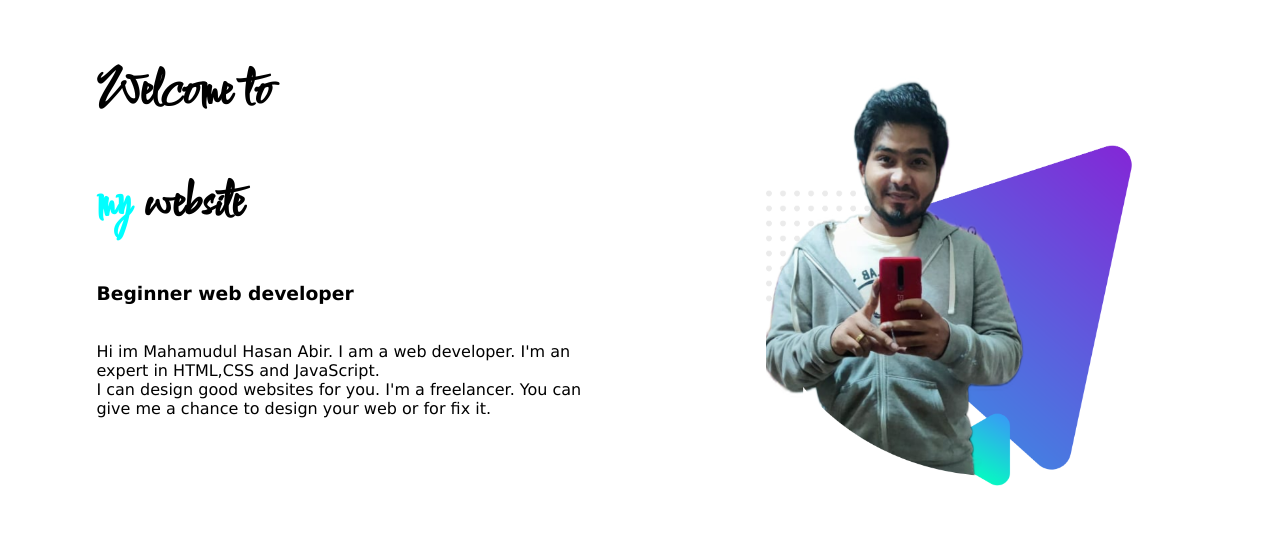
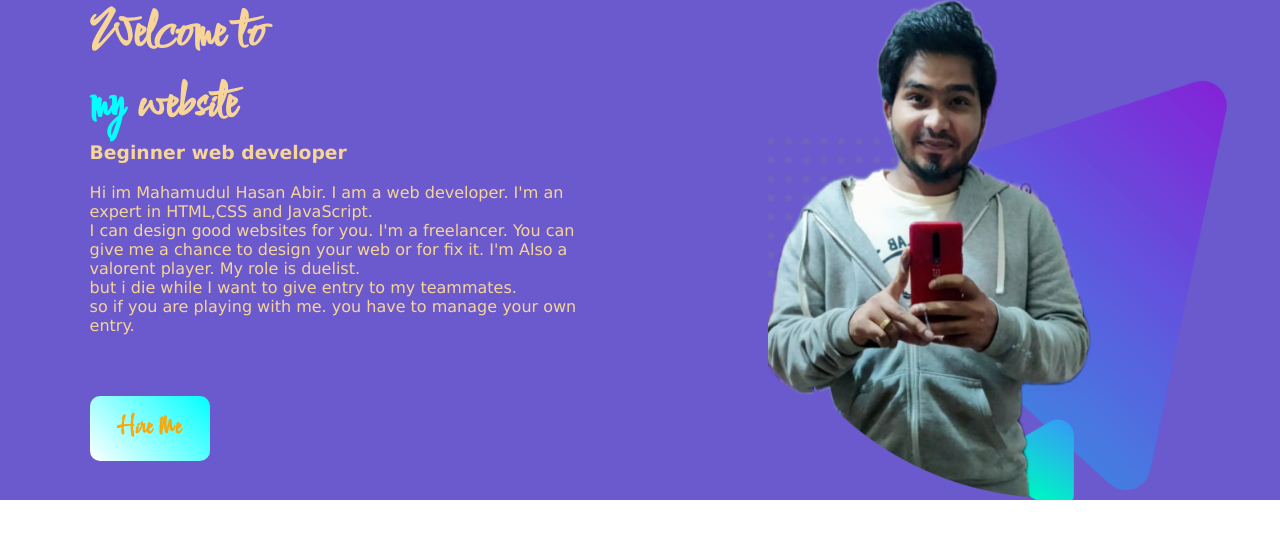
Before and after one commit to DynamoAbir/another-big, a plain HTML site: page index.html in a window 1280 px wide. Drawn offline with Linux system fonts and the light colour scheme.

Commit message:
Abir Part

```diff
--- a/index.html
+++ b/index.html
@@ -14,7 +14,7 @@
 </head>
 
 <body>
-    <section>
+    <section class="first-part">
         <div class="peragraph-side">
         <h1>Welcome to </h1>
         <h1><span class="spen">my</span> website</h1>
@@ -22,14 +22,20 @@
         <p class="about-abir">
             Hi im Mahamudul Hasan Abir. I am a web developer. I'm an expert in HTML,CSS and JavaScript. <br>
             I can design good websites for you. I'm a freelancer. You can give me a chance to design your web or for fix
-            it.
+            it. I'm Also a valorent player. My role is duelist. <br> but i die while I want to give entry to my teammates. <br>
+            so if you are playing with me. you have to manage your own entry. <br><br><br><br><br>
+
+            <a class="abir-link" target="_blank" href="https://www.facebook.com/mh.abir.94695/"> <b> Hire Me</b></a>
         </p> </div>
         <p>
-            <img class="abir-photo" src="/Images/Mr Abir.png" alt="">
+            <img class="abir-photo" src="/Images/abir.png" alt="">
         </p>
+
+
 
     </section>
 
+    <!------------------ End of First Profile ------------------->
 </body>
 
 </html>
--- a/style.css
+++ b/style.css
@@ -1,4 +1,3 @@
-
 
 h1{
     font-size: 50px;
@@ -12,6 +11,7 @@ h1{
 }
 
 .peragraph-side{
+    color: rgb(246, 213, 151);
     width: 40%;
     float: left;
     margin-left: 5%;
@@ -32,4 +32,29 @@ h1{
 .abir-photo{
     float: right;
     width: 40%;
+    height: 500px;
+
+
 }
+.first-part{background-image: url(./Images/backgroundimg.png);
+height:500px;}
+
+*{
+    margin: 0px;
+}
+
+    .abir-link{
+        text-decoration: none;
+        background-image: linear-gradient(45deg, white , aqua);
+        padding: 15px 30px;
+        border-radius: 10px;
+        color:rgb(253, 167, 6) ;
+        font-family: 'Comforter', cursive;
+        font-size: 25px;
+
+
+    }
+
+}
+
+/*=====================first part=========================== */
```
Also changed, not shown: Images/Mr Abir.png (deleted), Images/abir.png (added), Images/backgroundimg.png (added).
